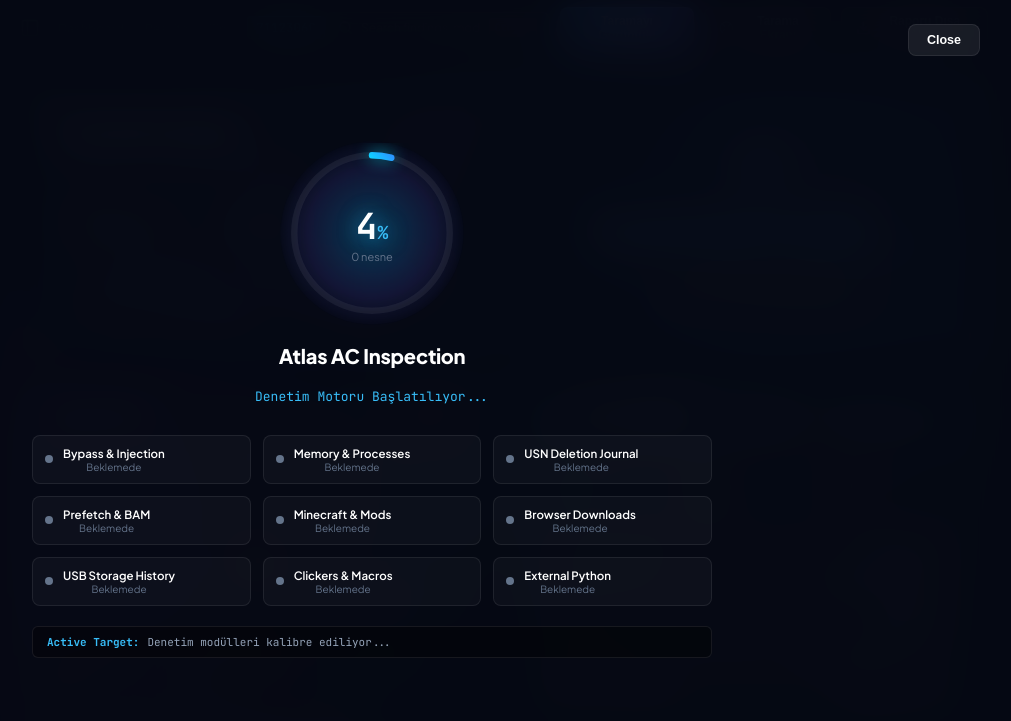
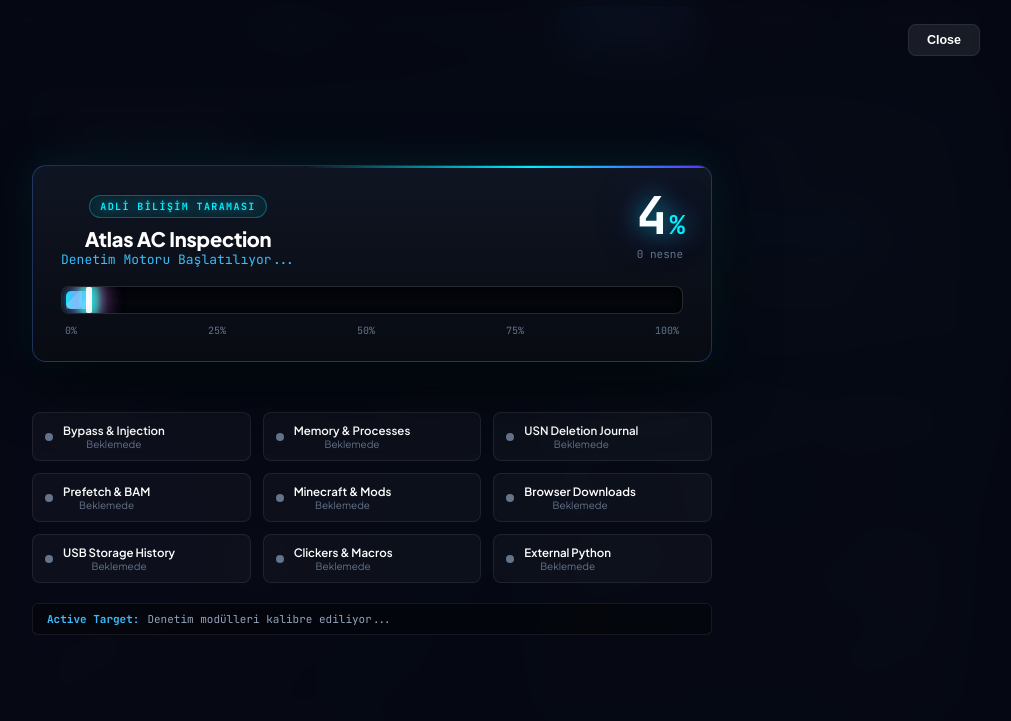
Before and after one commit to ZeninKaanX/AtlasOyuncu-Hile-KontrolX, a website: page src/ui/index.html in a window 1280 px wide. Both pictures are taken after a click on the button "Tam Taramayı Başlat". Shown: the top 721 px of the page, without its empty margins (268-1279 px from the left). Drawn offline with Linux system fonts and the light colour scheme; no server answers.

Commit message:
feat: replace circular HUD with futuristic rectangular progress bar & ensure full Linux compatibility

```diff
--- a/src/ui/css/style.css
+++ b/src/ui/css/style.css
@@ -2508,3 +2508,162 @@
   from { transform: rotate(0deg); }
   to { transform: rotate(360deg); }
 }
+
+/* ==========================================================================
+   CYBER RECTANGULAR HUD PROGRESS MODULE (Ocean & Forensic Tier)
+   ========================================================================== */
+.cyber-rect-progress-panel {
+  width: 100%;
+  background: linear-gradient(180deg, rgba(16, 22, 36, 0.95), rgba(8, 11, 18, 0.98));
+  border: 1px solid rgba(80, 129, 255, 0.3);
+  border-radius: 14px;
+  padding: 24px 28px;
+  box-shadow: 0 20px 60px rgba(0, 0, 0, 0.8), 0 0 40px rgba(0, 240, 255, 0.12);
+  margin-bottom: 20px;
+  position: relative;
+  overflow: hidden;
+}
+
+.cyber-rect-progress-panel::before {
+  content: '';
+  position: absolute;
+  top: 0;
+  left: 0;
+  right: 0;
+  height: 2px;
+  background: linear-gradient(90deg, transparent, #00f0ff, #7000ff, transparent);
+  animation: rectHeaderGleam 4s infinite linear;
+}
+
+@keyframes rectHeaderGleam {
+  0% { transform: translateX(-100%); }
+  100% { transform: translateX(100%); }
+}
+
+.rect-hud-top-meta {
+  display: flex;
+  justify-content: space-between;
+  align-items: flex-start;
+  margin-bottom: 18px;
+  gap: 15px;
+}
+
+.rect-live-chip {
+  display: inline-flex;
+  align-items: center;
+  font-family: var(--font-mono);
+  font-size: 10px;
+  font-weight: 800;
+  letter-spacing: 0.14em;
+  color: #00f0ff;
+  background: rgba(0, 240, 255, 0.08);
+  border: 1px solid rgba(0, 240, 255, 0.3);
+  padding: 4px 10px;
+  border-radius: 99px;
+  margin-bottom: 8px;
+  text-shadow: 0 0 10px rgba(0, 240, 255, 0.5);
+}
+
+.rect-counter-block {
+  text-align: right;
+  flex-shrink: 0;
+}
+
+.rect-counter-val {
+  font-family: var(--font-mono);
+  font-size: 52px;
+  font-weight: 900;
+  line-height: 1;
+  color: #ffffff;
+  letter-spacing: -0.04em;
+  text-shadow: 0 0 25px rgba(0, 240, 255, 0.65), 0 0 50px rgba(112, 0, 255, 0.35);
+  display: flex;
+  align-items: baseline;
+  justify-content: flex-end;
+}
+
+.rect-counter-unit {
+  font-size: 26px;
+  color: #00f0ff;
+  margin-left: 4px;
+  font-weight: 700;
+}
+
+.rect-objects-lbl {
+  font-family: var(--font-mono);
+  font-size: 11px;
+  color: var(--text-dim);
+  margin-top: 5px;
+}
+
+.rect-progress-track-wrapper {
+  display: flex;
+  flex-direction: column;
+  gap: 10px;
+}
+
+.rect-progress-track {
+  width: 100%;
+  height: 28px;
+  background: rgba(4, 6, 11, 0.9);
+  border: 1px solid rgba(255, 255, 255, 0.14);
+  border-radius: 8px;
+  padding: 4px;
+  position: relative;
+  overflow: hidden;
+  box-shadow: inset 0 2px 8px rgba(0, 0, 0, 0.8);
+}
+
+.rect-progress-fill {
+  height: 100%;
+  background: linear-gradient(90deg, #00f0ff 0%, #38bdf8 35%, #6366f1 70%, #a855f7 100%);
+  border-radius: 5px;
+  position: relative;
+  transition: width 0.22s cubic-bezier(0.16, 1, 0.3, 1);
+  box-shadow: 0 0 20px rgba(0, 240, 255, 0.6), 0 0 40px rgba(168, 85, 247, 0.4);
+}
+
+.rect-progress-stripes {
+  position: absolute;
+  inset: 0;
+  background-image: repeating-linear-gradient(
+    -45deg,
+    rgba(255, 255, 255, 0.18) 0,
+    rgba(255, 255, 255, 0.18) 12px,
+    transparent 12px,
+    transparent 24px
+  );
+  animation: progressStripeMove 1.2s linear infinite;
+  background-size: 48px 48px;
+}
+
+@keyframes progressStripeMove {
+  0% { background-position: 0 0; }
+  100% { background-position: 48px 0; }
+}
+
+.rect-progress-laser-lead {
+  position: absolute;
+  top: -4px;
+  right: -2px;
+  width: 6px;
+  bottom: -4px;
+  background: #ffffff;
+  box-shadow: 0 0 12px 3px #00f0ff, 0 0 24px 6px #a855f7;
+  border-radius: 2px;
+  animation: laserPulse 0.8s infinite alternate;
+}
+
+@keyframes laserPulse {
+  0% { opacity: 0.8; filter: brightness(1); }
+  100% { opacity: 1; filter: brightness(1.6); }
+}
+
+.rect-progress-ticks {
+  display: flex;
+  justify-content: space-between;
+  font-family: var(--font-mono);
+  font-size: 10px;
+  color: var(--text-dim);
+  padding: 0 4px;
+}
--- a/src/ui/index.html
+++ b/src/ui/index.html
@@ -763,29 +763,42 @@
   <div class="scan-screen-modal" id="scanModalHud">
     <button class="hud-close-btn" id="btnCloseHud" title="Close">Close</button>
     <div class="hud-container">
-      <!-- Circular Progress Ring (Chromatic Beam & Radar Glow) -->
-      <div class="ocean-radar-wrapper">
-        <div class="radar-glow-disc"></div>
-        <svg class="progress-svg" viewBox="0 0 220 220">
-          <defs>
-            <linearGradient id="snowSpectrumGrad" x1="0%" y1="0%" x2="100%" y2="100%">
-              <stop offset="0%" stop-color="#ffffff" />
-              <stop offset="40%" stop-color="#e0f2fe" />
-              <stop offset="70%" stop-color="#00f0ff" />
-              <stop offset="100%" stop-color="#7000ff" />
-            </linearGradient>
-          </defs>
-          <circle class="progress-ring-track" cx="110" cy="110" r="95"></circle>
-          <circle class="progress-ring-circle" id="hudProgressRingCircle" cx="110" cy="110" r="95"></circle>
-        </svg>
-        <div class="radar-center-text">
-          <div class="radar-counter-val"><span id="hudProgressPercent">0</span><span class="radar-counter-unit">%</span></div>
-          <div class="radar-objects-lbl" id="hudObjectsCount">0 objects</div>
+      <!-- Futuristic Cyber Rectangular Progress Module -->
+      <div class="cyber-rect-progress-panel">
+        <div class="rect-hud-top-meta">
+          <div class="rect-status-col">
+            <span class="rect-live-chip"><span class="live-dot"></span> ADLİ BİLİŞİM TARAMASI</span>
+            <div class="hud-header-title">Atlas AC Inspection</div>
+            <div class="hud-active-step-lbl" id="hudActiveStepLabel">Initializing Inspection Engine...</div>
+          </div>
+          <div class="rect-counter-block">
+            <div class="rect-counter-val">
+              <span id="hudProgressPercent">0</span><span class="rect-counter-unit">%</span>
+            </div>
+            <div class="rect-objects-lbl" id="hudObjectsCount">0 objects</div>
+          </div>
+        </div>
+
+        <!-- The Main Rectangular Progress Bar with Cyber Frame & Laser Edge -->
+        <div class="rect-progress-track-wrapper">
+          <div class="rect-progress-track">
+            <div class="rect-progress-fill" id="hudProgressBarFill" style="width: 0%;">
+              <div class="rect-progress-stripes"></div>
+              <div class="rect-progress-laser-lead"></div>
+            </div>
+          </div>
+          <!-- Segmented Tick Marks (0, 25, 50, 75, 100) -->
+          <div class="rect-progress-ticks">
+            <span>0%</span>
+            <span>25%</span>
+            <span>50%</span>
+            <span>75%</span>
+            <span>100%</span>
+          </div>
         </div>
       </div>
-
-      <div class="hud-header-title">Atlas AC Inspection</div>
-      <div class="hud-active-step-lbl" id="hudActiveStepLabel">Initializing Inspection Engine...</div>
+      <!-- Hidden ring placeholder for backward compatibility -->
+      <svg style="display:none;" viewBox="0 0 10 10"><circle id="hudProgressRingCircle" cx="5" cy="5" r="4"></circle></svg>
 
       <!-- 9-Step Interactive Checklist Grid -->
       <div class="checklist-grid">
--- a/src/ui/js/app.js
+++ b/src/ui/js/app.js
@@ -1154,6 +1154,8 @@
     if (intVal !== lastDrawnPercent) {
       lastDrawnPercent = intVal;
       if (percentEl) percentEl.textContent = intVal;
+      const barFill = document.getElementById('hudProgressBarFill');
+      if (barFill) barFill.style.width = intVal + '%';
       if (ringCircle) {
         const offset = CIRCUMFERENCE - (intVal / 100) * CIRCUMFERENCE;
         ringCircle.style.strokeDashoffset = offset;
@@ -1279,6 +1281,8 @@
   const objectsEl = document.getElementById('hudObjectsCount');
 
   if (percentEl) percentEl.textContent = '100';
+  const barFill = document.getElementById('hudProgressBarFill');
+  if (barFill) barFill.style.width = '100%';
   if (ringCircle) ringCircle.style.strokeDashoffset = '0';
   if (hudActiveLbl) hudActiveLbl.textContent = t.hud_complete;
   if (tickerText) tickerText.innerHTML = `<span style="color: var(--threat-clean); font-weight: 700;">${t.hud_finished_ticker}</span>`;
@@ -1351,6 +1355,8 @@
   const hudActiveLbl = document.getElementById('hudActiveStepLabel');
   const tickerText = document.getElementById('hudTickerText');
   if (percentEl) percentEl.textContent = '0';
+  const barFill = document.getElementById('hudProgressBarFill');
+  if (barFill) barFill.style.width = '0%';
   if (ringCircle) ringCircle.style.strokeDashoffset = String(CIRCUMFERENCE);
   if (hudActiveLbl) {
     hudActiveLbl.innerHTML = '<span style="color:var(--threat-critical); font-weight:700;">' +
@@ -1586,6 +1592,8 @@
   const tickerText = document.getElementById('hudTickerText');
 
   if (percentEl) percentEl.textContent = '0';
+  const barFill = document.getElementById('hudProgressBarFill');
+  if (barFill) barFill.style.width = '0%';
   if (ringCircle) ringCircle.style.strokeDashoffset = String(CIRCUMFERENCE);
   if (hudActiveLbl) hudActiveLbl.textContent = t.hud_init;
   if (objectsEl) objectsEl.textContent = `0 ${t.objects}`;
```
